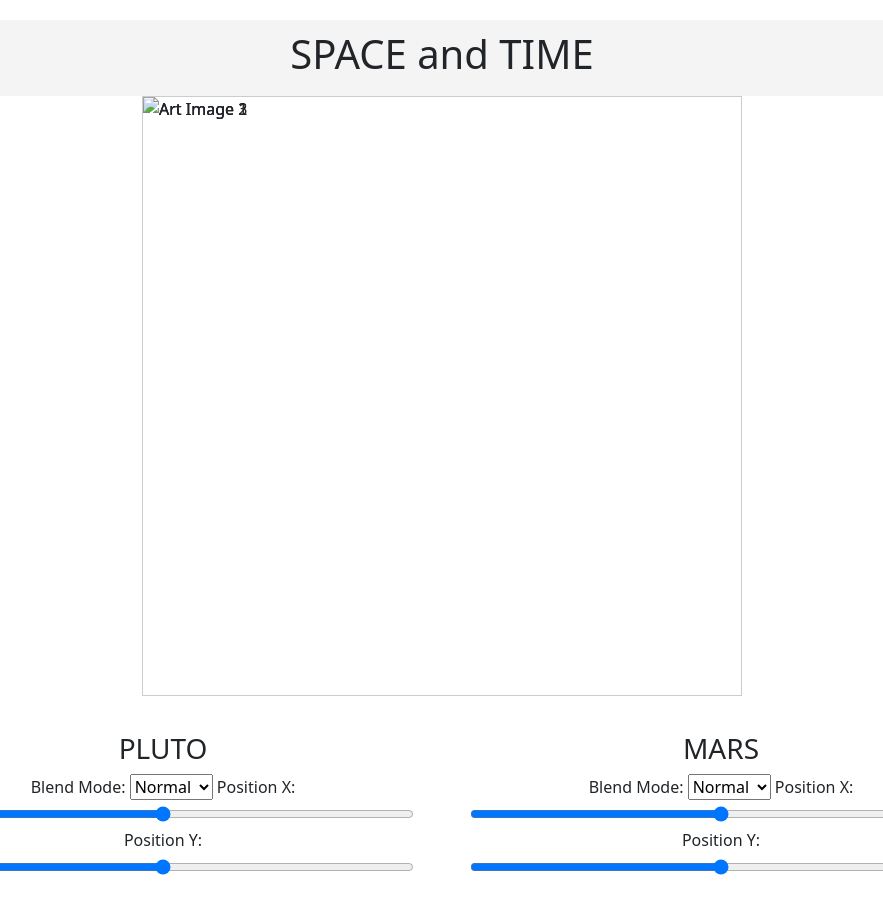
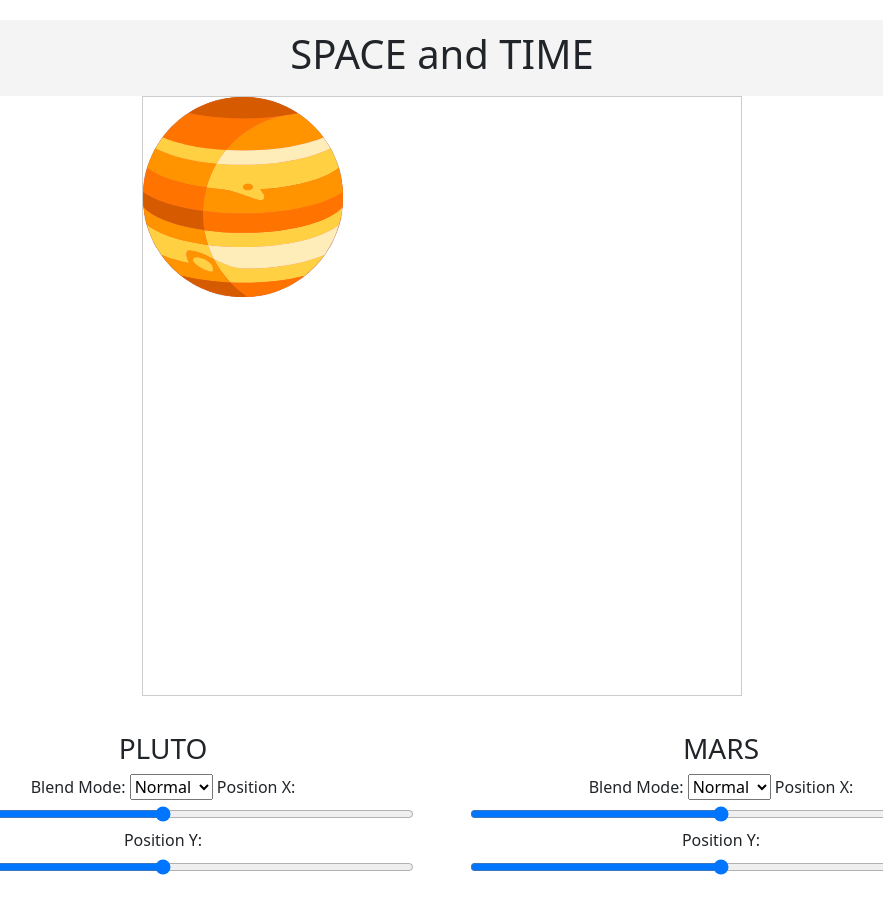
Before and after one commit to aghostonMars/aghostonmars.github.io, a plain HTML site: page index.html in a window 1280 px wide. Shown: the top 900 px of the page, without its empty margins (198-1081 px from the left). Drawn offline with nearby package versions, Linux system fonts and the light colour scheme; a script that the page names is missing.

Commit message:
Update index.html

```diff
--- a/index.html
+++ b/index.html
@@ -70,9 +70,9 @@
         <main>
             <div id="art-container">
                 <!-- Placeholders for images with random sources -->
-                <img src="INteractive_art_space/images/images-1.png" id="image1" class="art-image" alt="Art Image 1">
-                <img src="INteractive_art_space/images/mars.svg" id="image2" class="art-image" alt="Art Image 2">
-                <img src="INteractive_art_space/images/jupiter.svg" id="image3" class="art-image" alt="Art Image 3">
+                <img src="images/images-1.png" id="image1" class="art-image" alt="Art Image 1">
+                <img src="images/mars.svg" id="image2" class="art-image" alt="Art Image 2">
+                <img src="images/jupiter.svg" id="image3" class="art-image" alt="Art Image 3">
             </div>
             <div id="controls">
                 <!-- Controls for manipulating art -->
```
